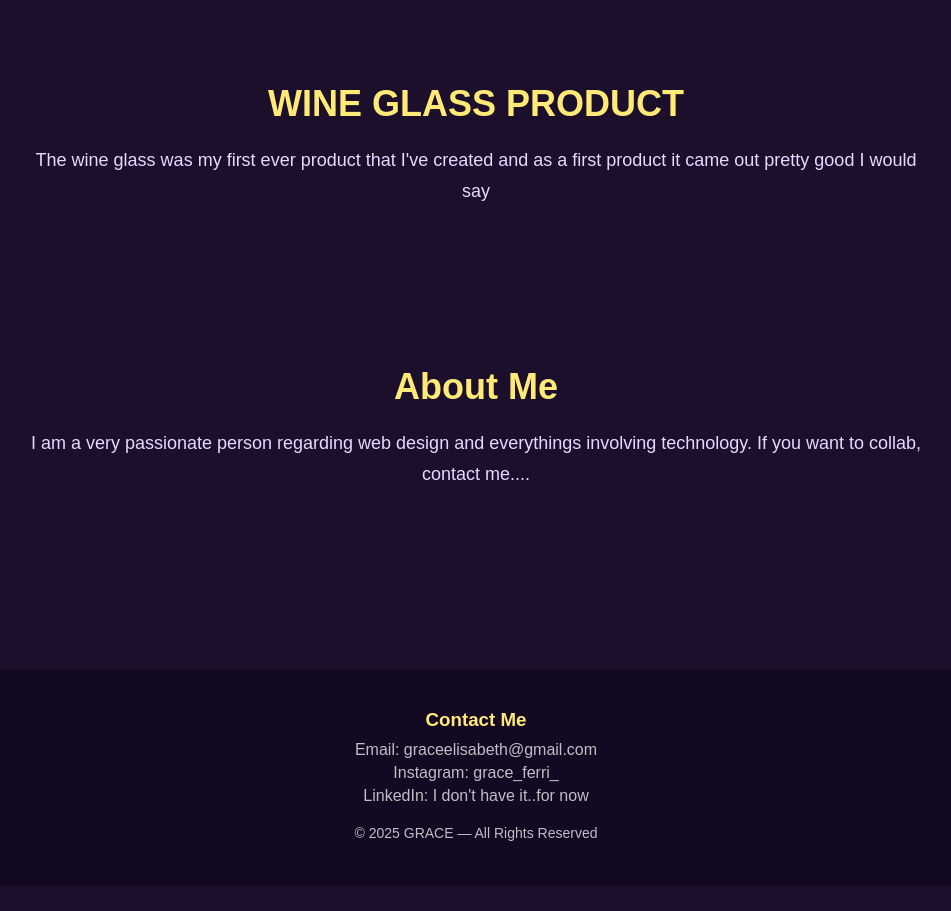
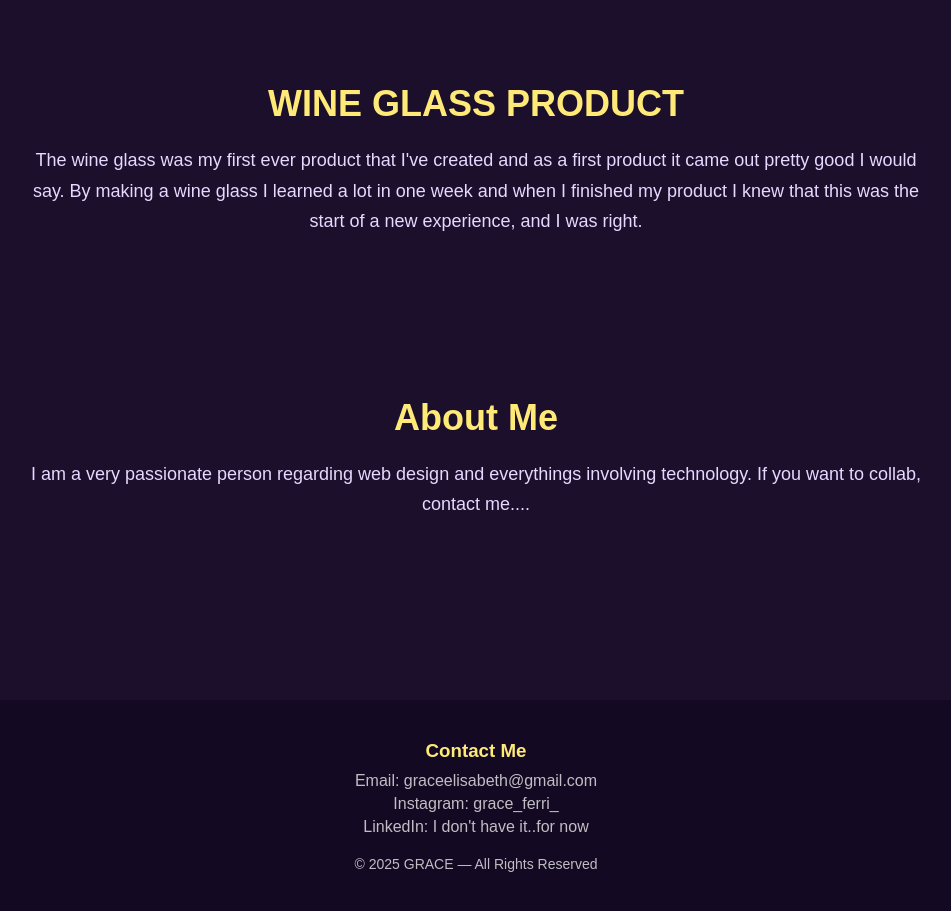
Before and after one commit to graceferri/MYPORTFOLIO, a plain HTML site: page index.html in a window 1280 px wide. Shown: the part 965-1876 px from the top of the page, without its empty margins (164-1115 px from the left). Before the commit the page ends 1851 px from the top, so only its background shows below. Drawn offline with Linux system fonts and the light colour scheme.

Commit message:
Update index.html

```diff
--- a/index.html
+++ b/index.html
@@ -185,7 +185,7 @@ abethf@<!DOCTYPE html>
         <h2>WINE GLASS PRODUCT</h2>
         <p>
             <!-- Edit this paragraph with your real details -->
-           The wine glass was my first ever product that I've created and as a first product it came out pretty good I would say
+           The wine glass was my first ever product that I've created and as a first product it came out pretty good I would say. By making a wine glass I learned a lot in one week and when I finished my product I knew that this was the start of a new experience, and I was right.
         </p>
     </section>
     <!-- ABOUT SECTION -->
```
